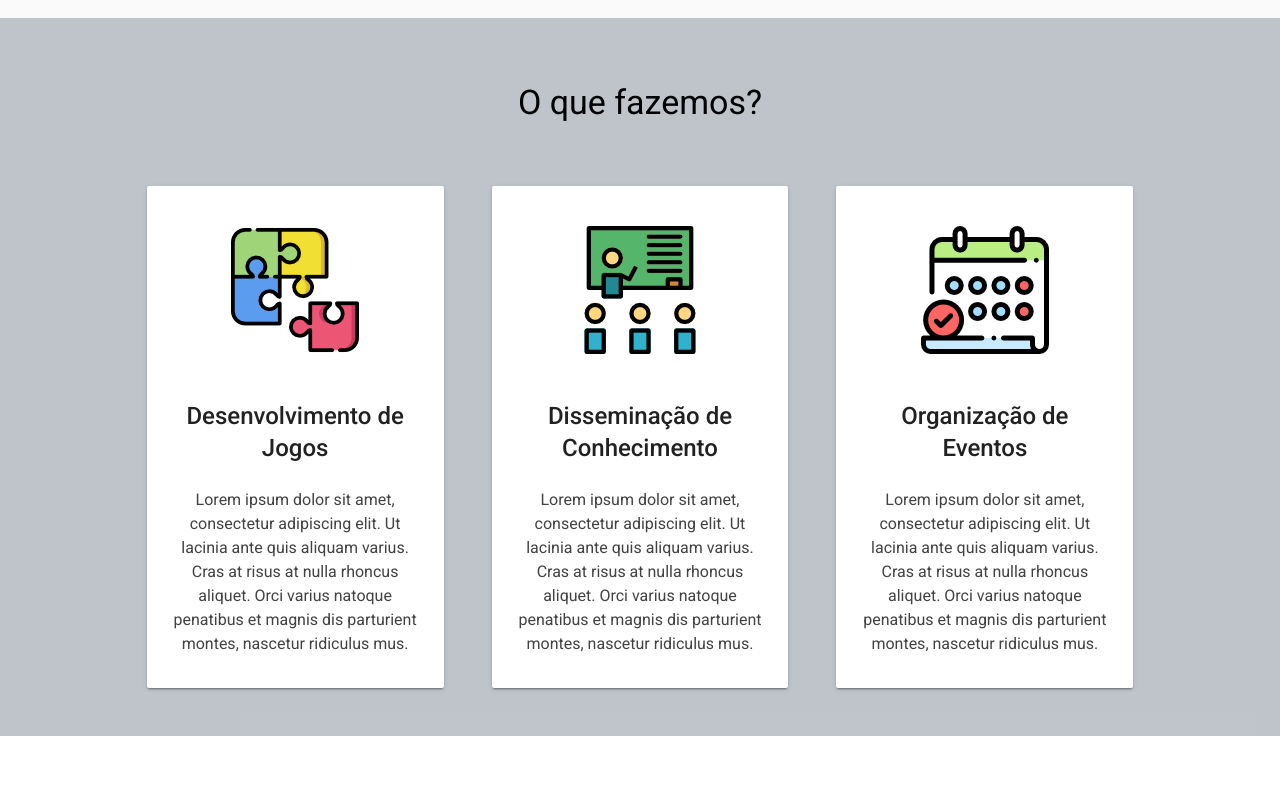
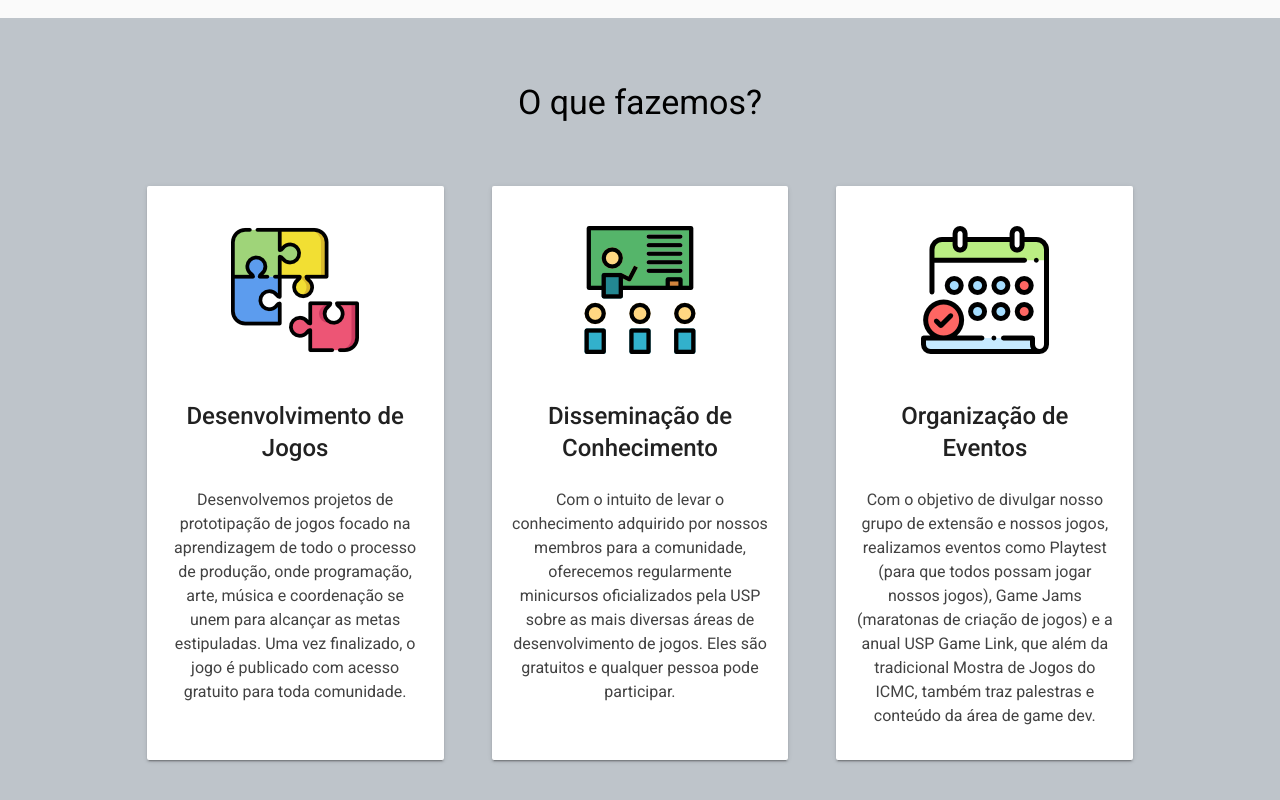
Before and after one commit to yagopessoa/fog-pwa, a Vue app: page / in a window 1280 px wide. Shown: the part 798-1598 px from the top of the page. Before the commit the page ends 1534 px from the top, so only its background shows below. Built offline with nearby package versions, Linux system fonts and the light colour scheme.

Commit message:
Added content to What We Do cards

```diff
--- a/src/App.vue
+++ b/src/App.vue
@@ -85,7 +85,7 @@
         ],
         dropdownItems: [
           { title: 'Jogos', link: '/jogos' },
-          { title: 'Rádio', link: '/radio' },
+          { title: 'Podcast', link: '/podcast' },
           { title: 'Geléia', link: '/geleia' },
           { title: 'Disciplina', link: '/disciplina' }
         ]
--- a/src/pages/HomePage.vue
+++ b/src/pages/HomePage.vue
@@ -70,17 +70,17 @@
         cardsContent: [
           {
             title: 'Desenvolvimento de Jogos',
-            description: 'Lorem ipsum dolor sit amet, consectetur adipiscing elit. Ut lacinia ante quis aliquam varius. Cras at risus at nulla rhoncus aliquet. Orci varius natoque penatibus et magnis dis parturient montes, nascetur ridiculus mus.',
+            description: 'Desenvolvemos projetos de prototipação de jogos focado na aprendizagem de todo o processo de produção, onde programação, arte, música e coordenação se unem para alcançar as metas estipuladas. Uma vez finalizado, o jogo é publicado com acesso gratuito para toda comunidade.',
             iconPath: '/static/img/gamedev.png'
           },
           {
             title: 'Disseminação de Conhecimento',
-            description: 'Lorem ipsum dolor sit amet, consectetur adipiscing elit. Ut lacinia ante quis aliquam varius. Cras at risus at nulla rhoncus aliquet. Orci varius natoque penatibus et magnis dis parturient montes, nascetur ridiculus mus.',
+            description: 'Com o intuito de levar o conhecimento adquirido por nossos membros para a comunidade, oferecemos regularmente minicursos oficializados pela USP sobre as mais diversas áreas de desenvolvimento de jogos. Eles são gratuitos e qualquer pessoa pode participar.',
             iconPath: '/static/img/class.png'
           },
           {
             title: 'Organização de Eventos',
-            description: 'Lorem ipsum dolor sit amet, consectetur adipiscing elit. Ut lacinia ante quis aliquam varius. Cras at risus at nulla rhoncus aliquet. Orci varius natoque penatibus et magnis dis parturient montes, nascetur ridiculus mus.',
+            description: 'Com o objetivo de divulgar nosso grupo de extensão e nossos jogos, realizamos eventos como Playtest (para que todos possam jogar nossos jogos), Game Jams (maratonas de criação de jogos) e a anual USP Game Link, que além da tradicional Mostra de Jogos do ICMC, também traz palestras e conteúdo da área de game dev.',
             iconPath: '/static/img/events.png'
           }
         ]
@@ -127,10 +127,12 @@
   }
   .card{
     min-height: 450px;
+    height: 100%;
     margin: 0px 16px;
   }
   .card-title{
-    padding: 0px 48px;
+    padding: 0px 32px;
+    min-height: 64px;
   }
   .icon{
     padding: 16px;
--- a/src/router/index.js
+++ b/src/router/index.js
@@ -25,7 +25,7 @@ export default new Router({
       component: GamesPage
     },
     {
-      path: '/radio',
+      path: '/podcast',
       name: 'PtdcPage',
       component: PtdcPage
     },
```
